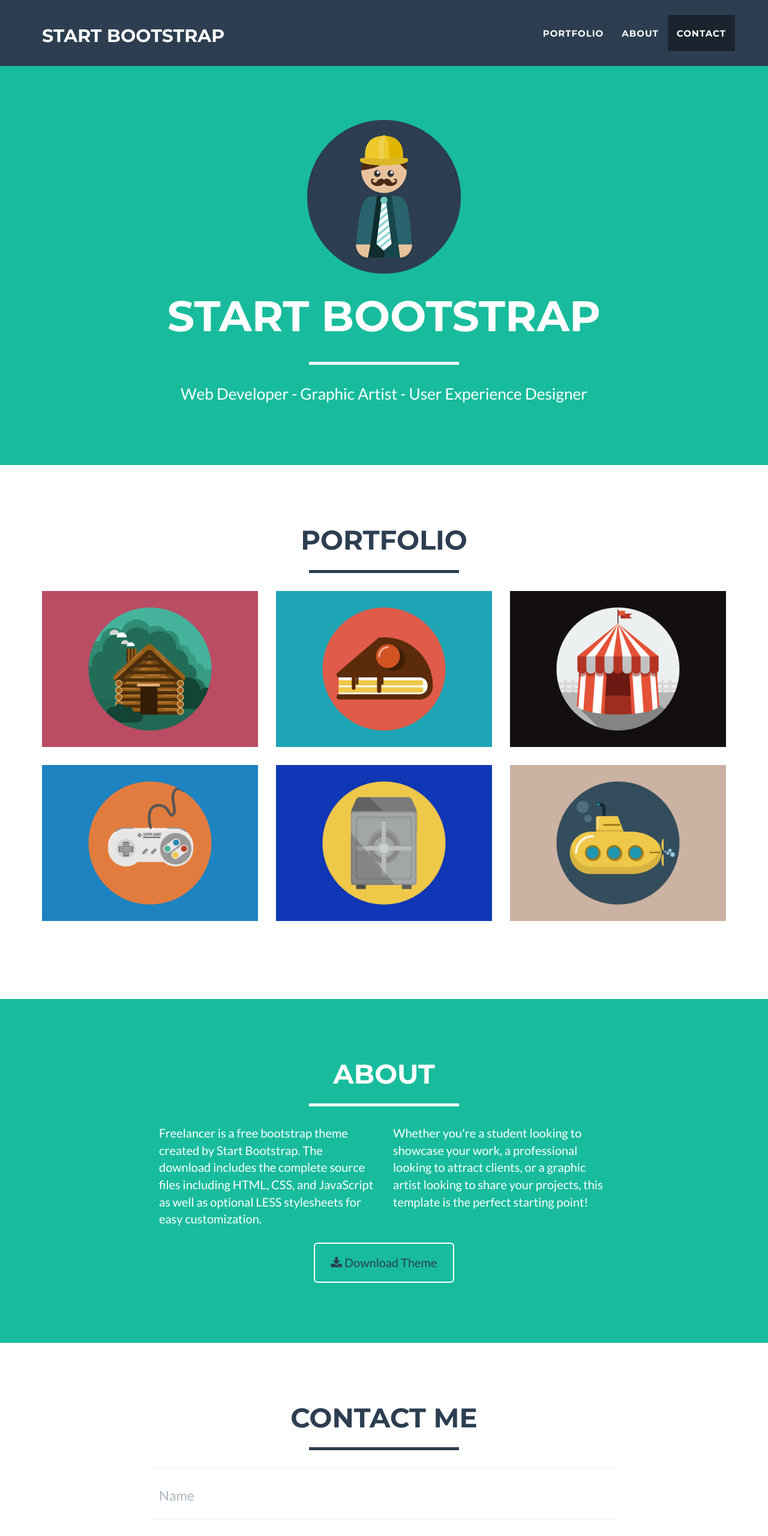
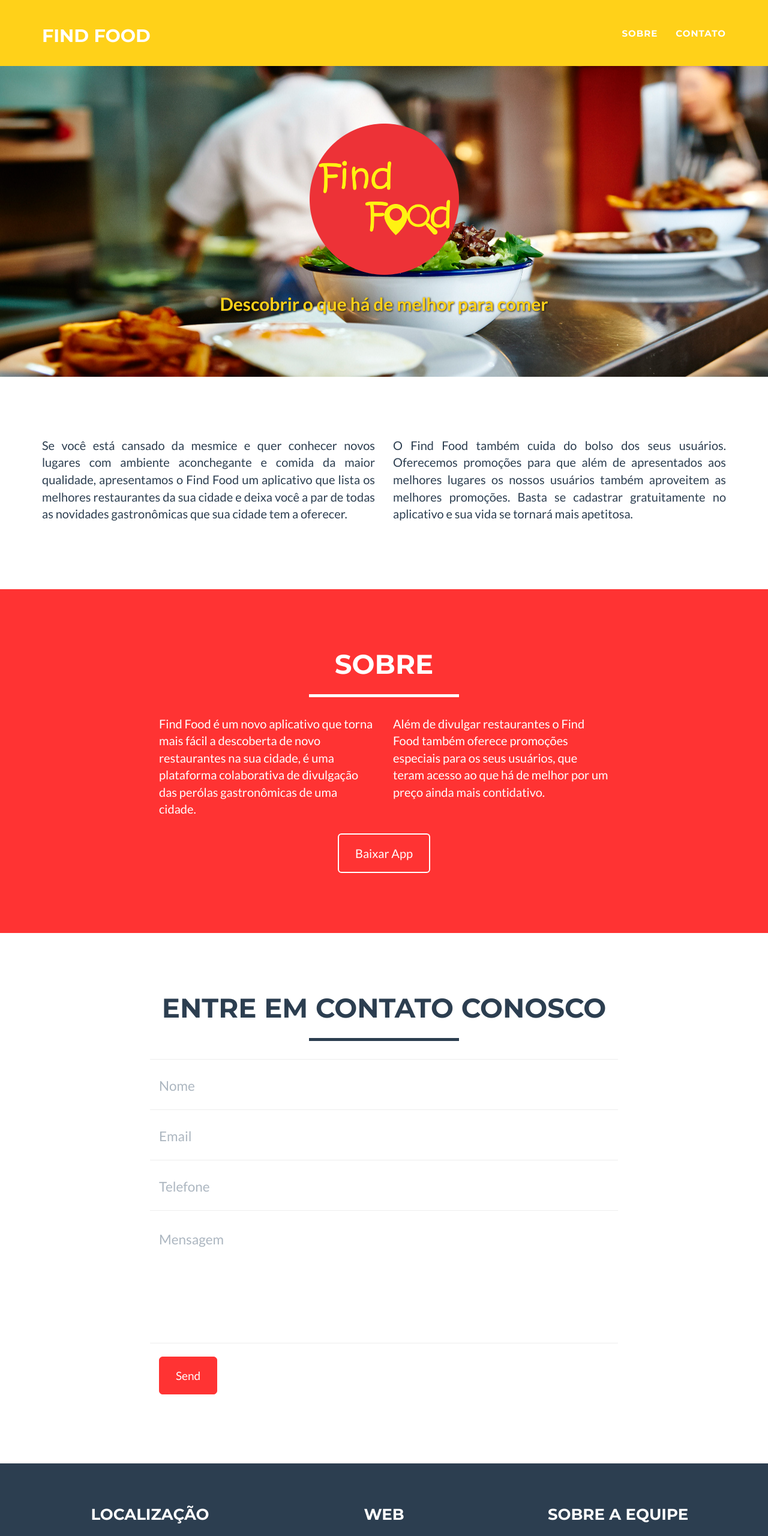
Before and after one commit to leticiawanderley/findfood, a plain HTML site: page index.html in a window 1280 px wide. Shown: the top 2560 px of the page at 60% size. Drawn offline with nearby package versions, Linux system fonts and the light colour scheme.

Commit message:
Landing page

```diff
--- a/css/freelancer.css
+++ b/css/freelancer.css
@@ -22,7 +22,7 @@
 a:active,
 a.active {
     outline: 0;
-    color: #18bc9c;
+    color: #FF3333;
 }
 
 h1,
@@ -63,7 +63,7 @@
 
 hr.star-light:after {
     color: #fff;
-    background-color: #18bc9c;
+    background-color: #FF3333;
 }
 
 hr.star-primary {
@@ -81,8 +81,8 @@
 
 header {
     text-align: center;
-    color: #fff;
-    background: #18bc9c;
+    color: #FFD119;
+    background: #FF3333;
 }
 
 header .container {
@@ -104,8 +104,8 @@
 }
 
 header .intro-text .skills {
-    font-size: 1.25em;
-    font-weight: 300;
+    font-size: 2em;
+    font-weight: bold;
 }
 
 @media(min-width:768px) {
@@ -119,7 +119,7 @@
     }
 
     header .intro-text .skills {
-        font-size: 1.75em;
+        font-size: 2em;
     }
 }
 
@@ -170,6 +170,17 @@
     border: 0;
 }
 
+.navbar-default {
+    background-color: #FFD119;
+}
+
+.restaurant {
+    position: absolute;
+    left: 0px;
+    top: 0px;
+    z-index: -1;
+}
+
 section {
     padding: 100px 0;
 }
@@ -181,7 +192,7 @@
 
 section.success {
     color: #fff;
-    background: #18bc9c;
+    background: #FF3333;
 }
 
 section.success a,
@@ -190,7 +201,11 @@
 section.success a:active,
 section.success a.active {
     outline: 0;
-    color: #2c3e50;
+    color: #fff;
+}
+
+a {
+    color: #FF3333;
 }
 
 @media(max-width:767px) {
@@ -269,14 +284,44 @@
     transition: all .3s ease-in-out;
 }
 
+.btn-success,
+.btn-success:hover,
+.btn-success:focus,
+.btn-success.focus,
+.btn-success:active,
+.btn-success.active,
+.open>.dropdown-toggle.btn-success {
+  color: #ffffff;
+  background-color: #FF3333;
+  border-color: #FF3333;
+}
+
+.navbar-default .navbar-nav>.active>a, .navbar-default .navbar-nav>.active>a:hover, .navbar-default .navbar-nav>.active>a:focus {
+  color: #ffffff;
+  background-color: #FFD119;
+}
+
+.navbar-default .navbar-nav>li>a:hover, .navbar-default .navbar-nav>li>a:focus {
+  color: #FF3333;
+  background-color: transparent;
+}
+
+.navbar-default .navbar-brand:hover, .navbar-default .navbar-brand:focus {
+  color: #FF3333;
+  background-color: transparent;
+}
+
+
 .btn-outline:hover,
 .btn-outline:focus,
 .btn-outline:active,
 .btn-outline.active {
     border: solid 2px #fff;
-    color: #18bc9c;
-    background: #fff;
+    color: #FF3333;
+    background: #FF3333;
 }
+
+
 
 .floating-label-form-group {
     position: relative;
@@ -327,7 +372,7 @@
 }
 
 .floating-label-form-group-with-focus label {
-    color: #18bc9c;
+    color: #D63333;
 }
 
 form .row:first-child .floating-label-form-group {
--- a/index.html
+++ b/index.html
@@ -9,7 +9,7 @@
     <meta name="description" content="">
     <meta name="author" content="">
 
-    <title>Freelancer - Start Bootstrap Theme</title>
+    <title>Find Food</title>
 
     <!-- Bootstrap Core CSS - Uses Bootswatch Flatly Theme: http://bootswatch.com/flatly/ -->
     <link href="css/bootstrap.min.css" rel="stylesheet">
@@ -21,13 +21,6 @@
     <link href="font-awesome/css/font-awesome.min.css" rel="stylesheet" type="text/css">
     <link href="http://fonts.googleapis.com/css?family=Montserrat:400,700" rel="stylesheet" type="text/css">
     <link href="http://fonts.googleapis.com/css?family=Lato:400,700,400italic,700italic" rel="stylesheet" type="text/css">
-
-    <!-- HTML5 Shim and Respond.js IE8 support of HTML5 elements and media queries -->
-    <!-- WARNING: Respond.js doesn't work if you view the page via file:// -->
-    <!--[if lt IE 9]>
-        <script src="https://oss.maxcdn.com/libs/html5shiv/3.7.0/html5shiv.js"></script>
-        <script src="https://oss.maxcdn.com/libs/respond.js/1.4.2/respond.min.js"></script>
-    <![endif]-->
 
 </head>
 
@@ -44,7 +37,7 @@
                     <span class="icon-bar"></span>
                     <span class="icon-bar"></span>
                 </button>
-                <a class="navbar-brand" href="#page-top">Start Bootstrap</a>
+                <a class="navbar-brand" href="#page-top">Find Food</a>
             </div>
 
             <!-- Collect the nav links, forms, and other content for toggling -->
@@ -54,13 +47,10 @@
                         <a href="#page-top"></a>
                     </li>
                     <li class="page-scroll">
-                        <a href="#portfolio">Portfolio</a>
+                        <a href="#about">Sobre</a>
                     </li>
                     <li class="page-scroll">
-                        <a href="#about">About</a>
-                    </li>
-                    <li class="page-scroll">
-                        <a href="#contact">Contact</a>
+                        <a href="#contact">Contato</a>
                     </li>
                 </ul>
             </div>
@@ -70,15 +60,13 @@
     </nav>
 
     <!-- Header -->
-    <header>
-        <div class="container">
+    <header style="background-image:url('img/restaurant2.jpg');">
+        <div class="container" >
             <div class="row">
                 <div class="col-lg-12">
-                    <img class="img-responsive" src="img/profile.png" alt="">
+                    <img class="img-responsive" src="img/logo.png" alt="">
                     <div class="intro-text">
-                        <span class="name">Start Bootstrap</span>
-                        <hr class="star-light">
-                        <span class="skills">Web Developer - Graphic Artist - User Experience Designer</span>
+                        <span class="skills" style="text-shadow: 1px 1px 3px #191919;">Descobrir o que há de melhor para comer</span>
                     </div>
                 </div>
             </div>
@@ -89,72 +77,16 @@
     <section id="portfolio">
         <div class="container">
             <div class="row">
-                <div class="col-lg-12 text-center">
-                    <h2>Portfolio</h2>
-                    <hr class="star-primary">
-                </div>
+		<div class="col-lg-6 text-justify">
+			<p>Se você está cansado da mesmice e quer conhecer novos lugares com ambiente aconchegante e comida da maior qualidade, apresentamos o Find Food um aplicativo que lista os melhores restaurantes da sua cidade e deixa você a par de todas as novidades gastronômicas que sua cidade tem a oferecer.</p>
+		</div>
+                <div class="col-lg-6 text-justify">
+			<p>O Find Food também cuida do bolso dos seus usuários. Oferecemos promoções para que além de apresentados aos melhores lugares os nossos usuários também aproveitem as melhores promoções. Basta se cadastrar gratuitamente no aplicativo e sua vida se tornará mais apetitosa.</p>
+		</div>
             </div>
             <div class="row">
-                <div class="col-sm-4 portfolio-item">
-                    <a href="#portfolioModal1" class="portfolio-link" data-toggle="modal">
-                        <div class="caption">
-                            <div class="caption-content">
-                                <i class="fa fa-search-plus fa-3x"></i>
-                            </div>
-                        </div>
-                        <img src="img/portfolio/cabin.png" class="img-responsive" alt="">
-                    </a>
-                </div>
-                <div class="col-sm-4 portfolio-item">
-                    <a href="#portfolioModal2" class="portfolio-link" data-toggle="modal">
-                        <div class="caption">
-                            <div class="caption-content">
-                                <i class="fa fa-search-plus fa-3x"></i>
-                            </div>
-                        </div>
-                        <img src="img/portfolio/cake.png" class="img-responsive" alt="">
-                    </a>
-                </div>
-                <div class="col-sm-4 portfolio-item">
-                    <a href="#portfolioModal3" class="portfolio-link" data-toggle="modal">
-                        <div class="caption">
-                            <div class="caption-content">
-                                <i class="fa fa-search-plus fa-3x"></i>
-                            </div>
-                        </div>
-                        <img src="img/portfolio/circus.png" class="img-responsive" alt="">
-                    </a>
-                </div>
-                <div class="col-sm-4 portfolio-item">
-                    <a href="#portfolioModal4" class="portfolio-link" data-toggle="modal">
-                        <div class="caption">
-                            <div class="caption-content">
-                                <i class="fa fa-search-plus fa-3x"></i>
-                            </div>
-                        </div>
-                        <img src="img/portfolio/game.png" class="img-responsive" alt="">
-                    </a>
-                </div>
-                <div class="col-sm-4 portfolio-item">
-                    <a href="#portfolioModal5" class="portfolio-link" data-toggle="modal">
-                        <div class="caption">
-                            <div class="caption-content">
-                                <i class="fa fa-search-plus fa-3x"></i>
-                            </div>
-                        </div>
-                        <img src="img/portfolio/safe.png" class="img-responsive" alt="">
-                    </a>
-                </div>
-                <div class="col-sm-4 portfolio-item">
-                    <a href="#portfolioModal6" class="portfolio-link" data-toggle="modal">
-                        <div class="caption">
-                            <div class="caption-content">
-                                <i class="fa fa-search-plus fa-3x"></i>
-                            </div>
-                        </div>
-                        <img src="img/portfolio/submarine.png" class="img-responsive" alt="">
-                    </a>
-                </div>
+		<div class="col-lg-6"></div>
+                <div class="col-lg-6"></div>
             </div>
         </div>
     </section>
@@ -164,20 +96,20 @@
         <div class="container">
             <div class="row">
                 <div class="col-lg-12 text-center">
-                    <h2>About</h2>
+                    <h2>Sobre</h2>
                     <hr class="star-light">
                 </div>
             </div>
             <div class="row">
                 <div class="col-lg-4 col-lg-offset-2">
-                    <p>Freelancer is a free bootstrap theme created by Start Bootstrap. The download includes the complete source files including HTML, CSS, and JavaScript as well as optional LESS stylesheets for easy customization.</p>
+                    <p>Find Food é um novo aplicativo que torna mais fácil a descoberta de novo restaurantes na sua cidade, é uma plataforma colaborativa de divulgação das perólas gastronômicas de uma cidade.</p>
                 </div>
                 <div class="col-lg-4">
-                    <p>Whether you're a student looking to showcase your work, a professional looking to attract clients, or a graphic artist looking to share your projects, this template is the perfect starting point!</p>
+                    <p>Além de divulgar restaurantes o Find Food também oferece promoções especiais para os seus usuários, que teram acesso ao que há de melhor por um preço ainda mais contidativo.</p>
                 </div>
                 <div class="col-lg-8 col-lg-offset-2 text-center">
                     <a href="#" class="btn btn-lg btn-outline">
-                        <i class="fa fa-download"></i> Download Theme
+                        Baixar App
                     </a>
                 </div>
             </div>
@@ -189,7 +121,7 @@
         <div class="container">
             <div class="row">
                 <div class="col-lg-12 text-center">
-                    <h2>Contact Me</h2>
+                    <h2>Entre em contato conosco</h2>
                     <hr class="star-primary">
                 </div>
             </div>
@@ -200,29 +132,29 @@
                     <form name="sentMessage" id="contactForm" novalidate>
                         <div class="row control-group">
                             <div class="form-group col-xs-12 floating-label-form-group controls">
-                                <label>Name</label>
-                                <input type="text" class="form-control" placeholder="Name" id="name" required data-validation-required-message="Please enter your name.">
+                                <label>Nome</label>
+                                <input type="text" class="form-control" placeholder="Nome" id="name" required data-validation-required-message="Please enter your name.">
                                 <p class="help-block text-danger"></p>
                             </div>
                         </div>
                         <div class="row control-group">
                             <div class="form-group col-xs-12 floating-label-form-group controls">
-                                <label>Email Address</label>
-                                <input type="email" class="form-control" placeholder="Email Address" id="email" required data-validation-required-message="Please enter your email address.">
+                                <label>Email</label>
+                                <input type="email" class="form-control" placeholder="Email" id="email" required data-validation-required-message="Please enter your email address.">
                                 <p class="help-block text-danger"></p>
                             </div>
                         </div>
                         <div class="row control-group">
                             <div class="form-group col-xs-12 floating-label-form-group controls">
-                                <label>Phone Number</label>
-                                <input type="tel" class="form-control" placeholder="Phone Number" id="phone" required data-validation-required-message="Please enter your phone number.">
+                                <label>Telefone</label>
+                                <input type="tel" class="form-control" placeholder="Telefone" id="phone" required data-validation-required-message="Please enter your phone number.">
                                 <p class="help-block text-danger"></p>
                             </div>
                         </div>
                         <div class="row control-group">
                             <div class="form-group col-xs-12 floating-label-form-group controls">
-                                <label>Message</label>
-                                <textarea rows="5" class="form-control" placeholder="Message" id="message" required data-validation-required-message="Please enter a message."></textarea>
+                                <label>Mensagem</label>
+                                <textarea rows="5" class="form-control" placeholder="Mensagem" id="message" required data-validation-required-message="Please enter a message."></textarea>
                                 <p class="help-block text-danger"></p>
                             </div>
                         </div>
@@ -245,11 +177,11 @@
             <div class="container">
                 <div class="row">
                     <div class="footer-col col-md-4">
-                        <h3>Location</h3>
-                        <p>3481 Melrose Place<br>Beverly Hills, CA 90210</p>
+                        <h3>Localização</h3>
+                        <p>UFCG<br>Rua Aprígio Veloso 882<br>Bairro Universitário, CEP 58429-900</p>
                     </div>
                     <div class="footer-col col-md-4">
-                        <h3>Around the Web</h3>
+                        <h3>Web</h3>
                         <ul class="list-inline">
                             <li>
                                 <a href="#" class="btn-social btn-outline"><i class="fa fa-fw fa-facebook"></i></a>
@@ -269,8 +201,8 @@
                         </ul>
                     </div>
                     <div class="footer-col col-md-4">
-                        <h3>About Freelancer</h3>
-                        <p>Freelance is a free to use, open source Bootstrap theme created by <a href="http://startbootstrap.com">Start Bootstrap</a>.</p>
+                        <h3>Sobre a equipe</h3>
+                        <p>A equipe é formada por alunos dos cursos de Ciência da Computação e Design da Universidade Federal de Campina Grande.</p>
                     </div>
                 </div>
             </div>
@@ -279,7 +211,7 @@
             <div class="container">
                 <div class="row">
                     <div class="col-lg-12">
-                        Copyright &copy; Your Website 2014
+                        Copyright &copy; FindFood
                     </div>
                 </div>
             </div>
```
Also changed, not shown: img/logo.png (added), img/logo3.png (added), img/logowal.png (added), img/portfolio/cabin.png (deleted), img/portfolio/cake.png (deleted), img/portfolio/circus.png (deleted), img/portfolio/game.png (deleted), img/portfolio/safe.png (deleted), img/portfolio/submarine.png (deleted), img/profile.png (deleted), img/restaurant2.jpg (added), 1 other file.
